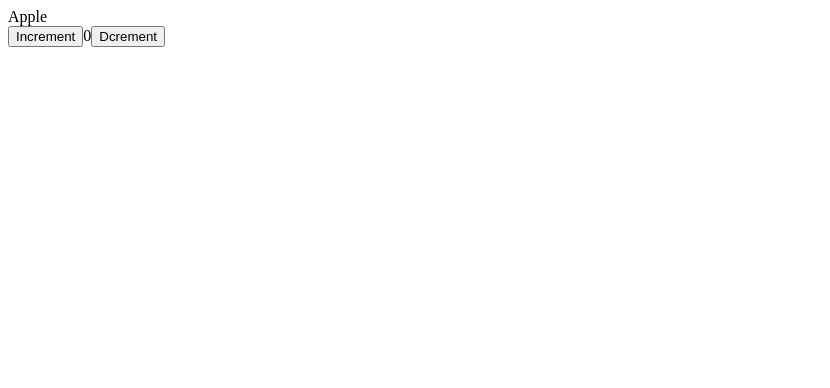
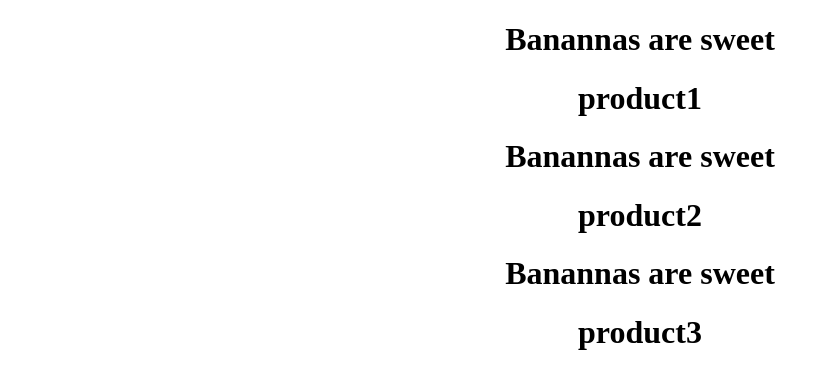
Before and after one commit to madinedihareesh/ncs, a React (Vite) app: page / in a window 1280 px wide. Shown: the top 388 px of the page, without its empty margins (0-830 px from the left). Built offline with nearby package versions, Linux system fonts and the light colour scheme.

Commit message:
Props_and_Sates

```diff
--- a/src/App.jsx
+++ b/src/App.jsx
@@ -1,20 +1,30 @@
 
 // import { useState } from 'react'
 import './App.css'
-import Apple from './Apple'
+// import Apple from './Apple'
+import Bananna from './Bananna'
+
 
 
 
 function App() {
-  // const [count,setCount]=useState(0);
+  const product=[
+    {
+      title:"product1"
+    },
+    {
+      title:"product2"
+    },
+    {
+      title:"product3"
+    }
+  ]
   return (
     <>
-     {/* <h1>Hello world</h1>
+    {product.map((item)=>{
+     return <Bananna  item={item.title} />
+    })}
 
-    <button onClick={()=>{setCount(count+1)}}>Increment</button>
-    {count}
-    <button onClick={()=>{setCount(count-1)}}>Decrement</button> */}
-     <Apple/>
     </>
   )
 }
--- a/src/Apple.jsx
+++ b/src/Apple.jsx
@@ -11,7 +11,7 @@ export default class Apple extends Component {
         this.setState({count:this.state.count+1})
     }
     decrement=()=>{
-        this.setState({count:this.stat.count-1})
+        this.setState({count:this.state.count-1})
     }
   render() {
     return (
--- a/src/Bananna.jsx
+++ b/src/Bananna.jsx
@@ -1,16 +1,21 @@
 function Grapes(){
+
     return(
         <>
         <h1>Grapes are dark</h1>
+
         </>
     )
 }
 
-function Bananna(){
+function Bananna(props){
+
+
     return(
         <>
         <h1>Banannas are sweet</h1>
-        <Grapes/>
+        <h1>{props.item}</h1>
+
         </>
     )
 }
```
